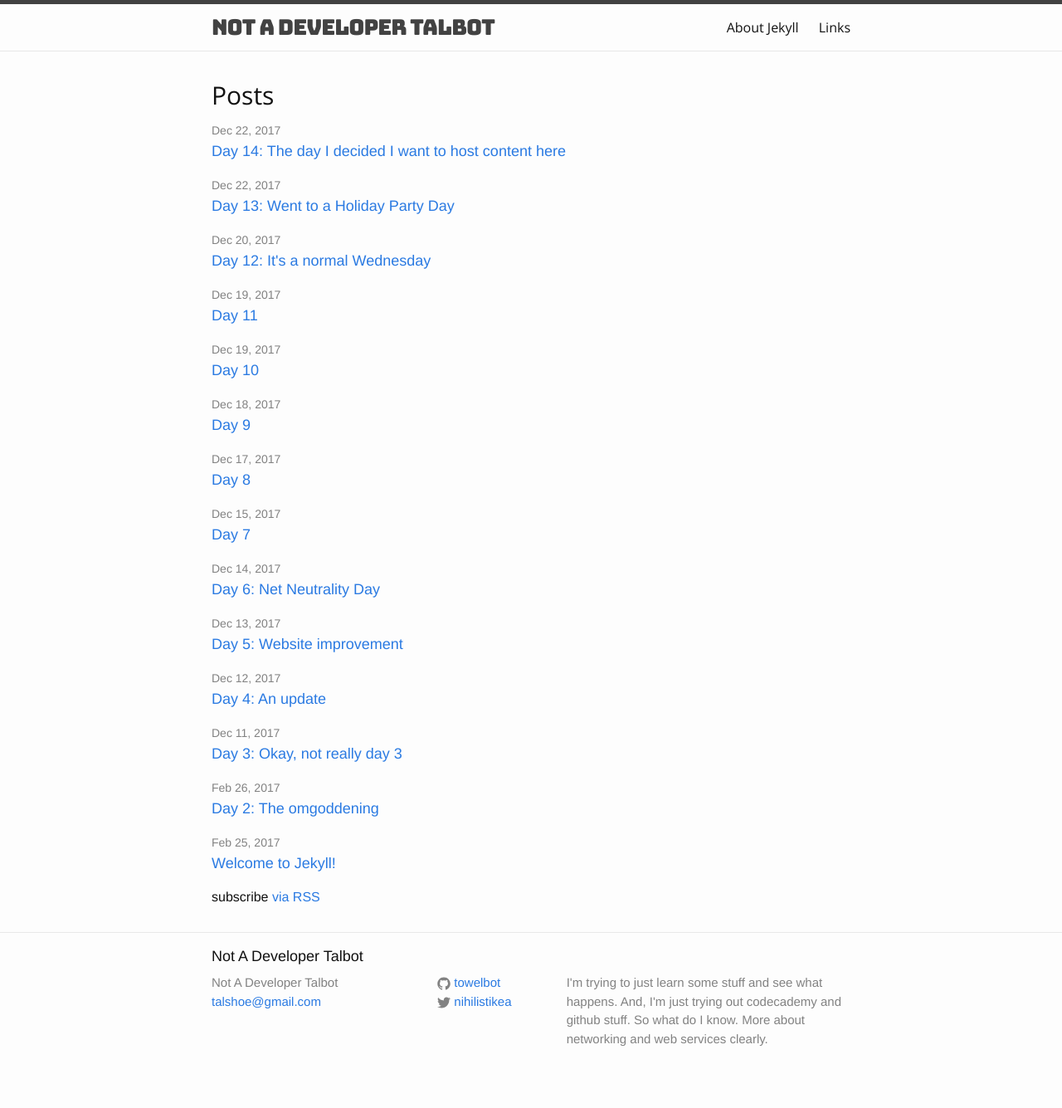
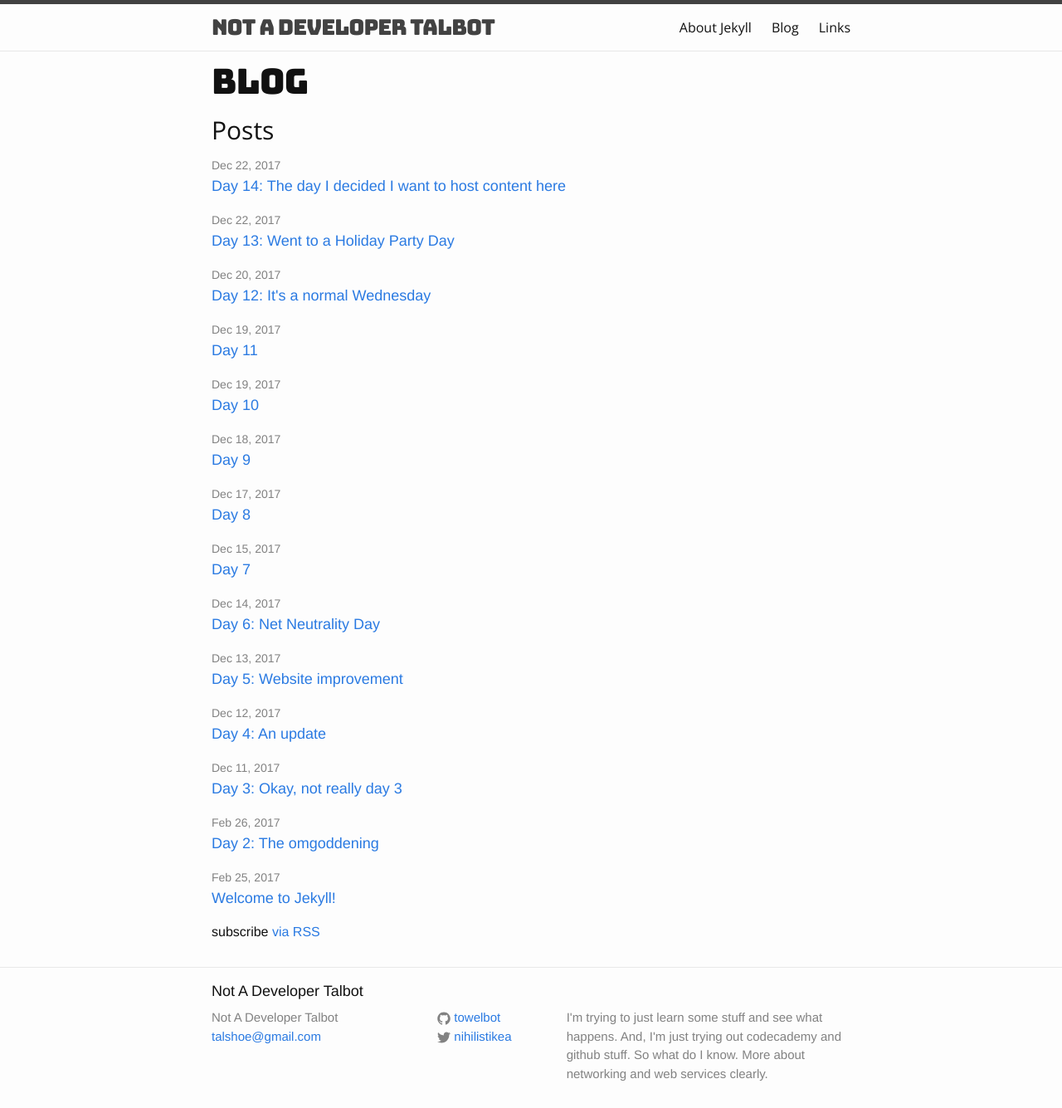
Before and after one commit to towelbot/towelbot.github.io, a Jekyll site: the page built from blog.html, in a window 1280 px wide. Shown: the whole page at 83% size. Built offline with Jekyll 4.4.1, drawn with Linux system fonts in a browser that asks for light colours; before the commit the page ends 1293 px from its top, so only the background shows below that.

Commit message:
Changed more layout content at head of blog.html

```diff
--- a/blog.html
+++ b/blog.html
@@ -1,5 +1,7 @@
 ---
 layout: page
+title: Blog
+permalink: /blog/
 ---
 
 <div class="home">
```
